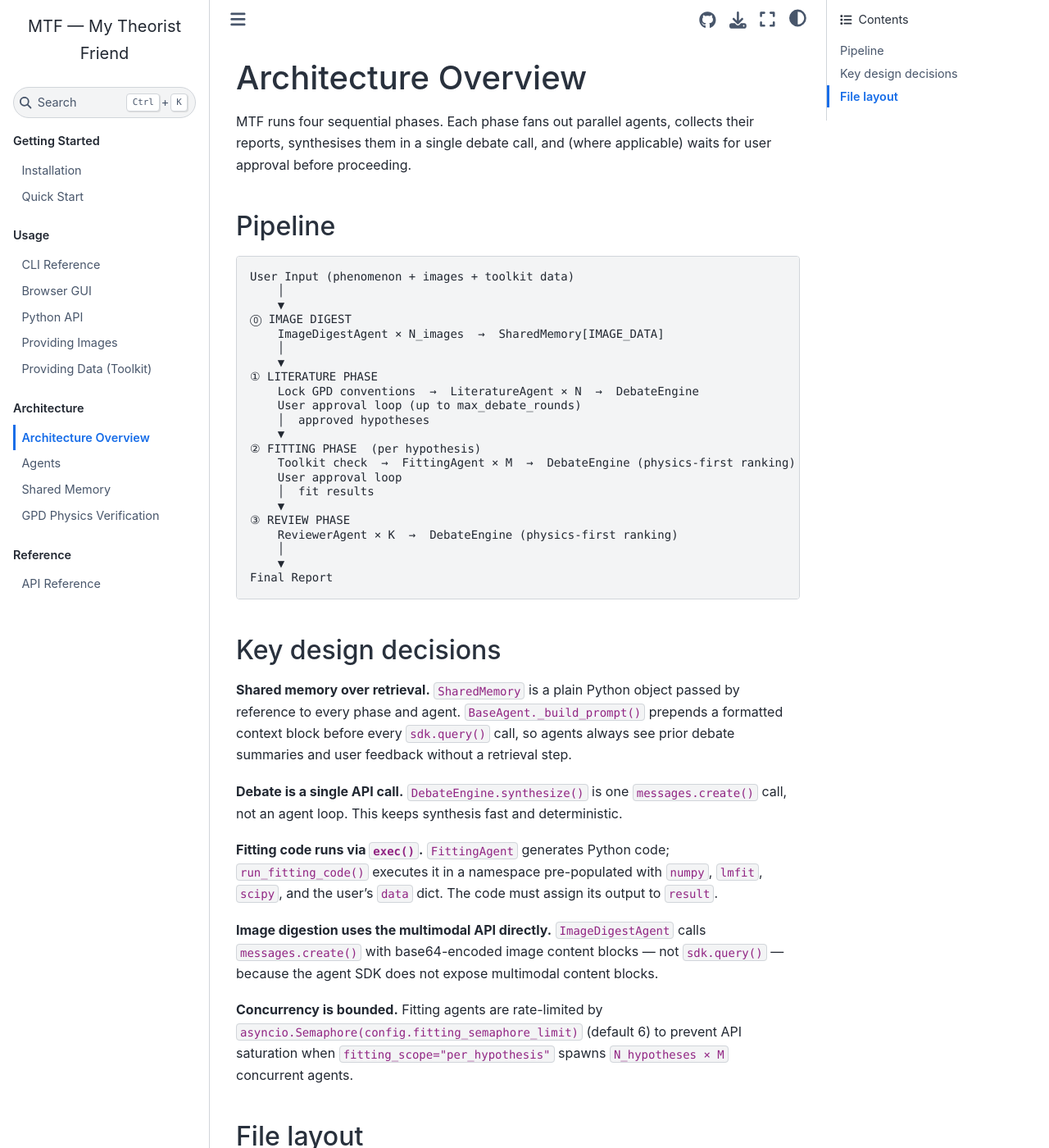
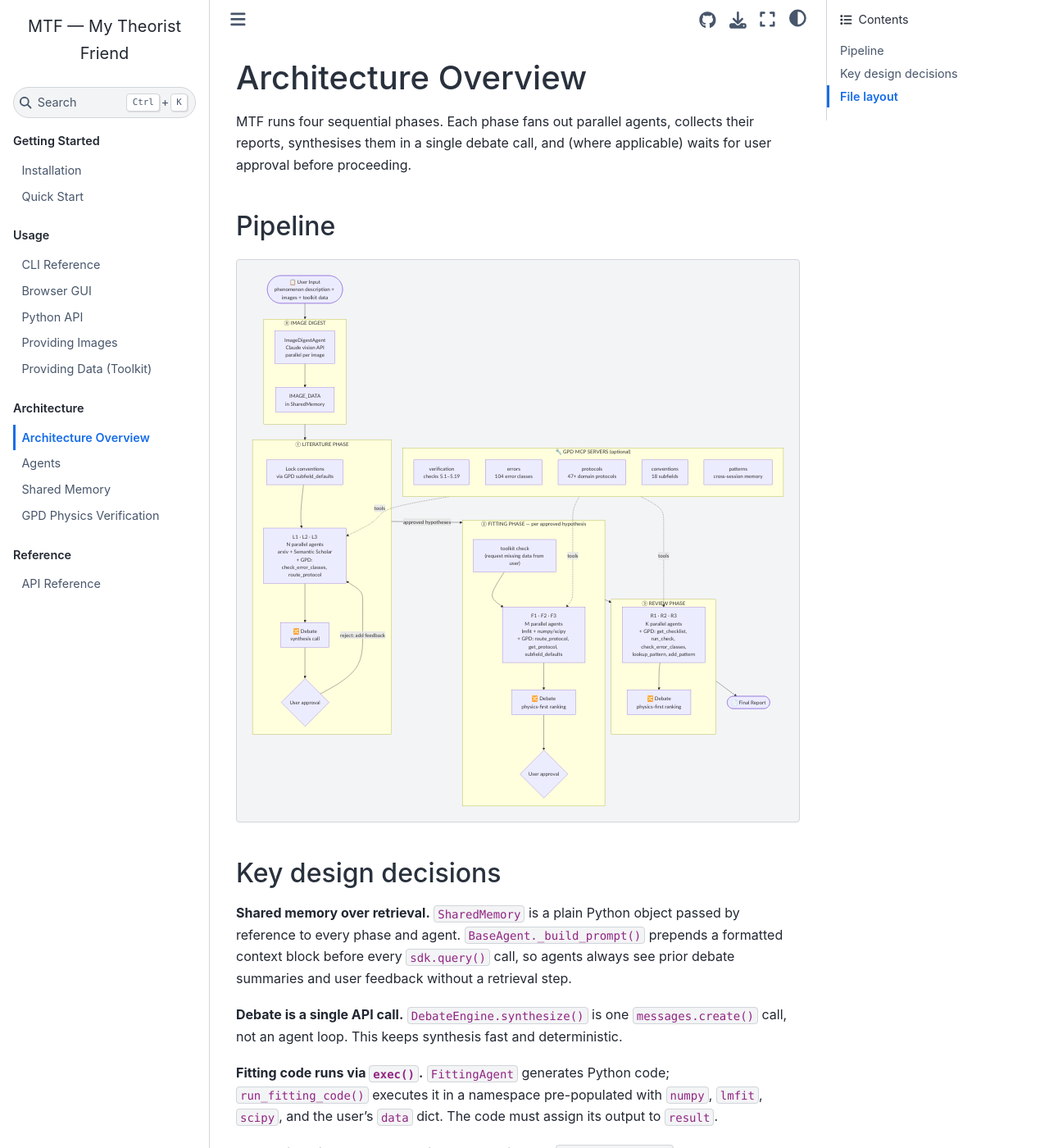
Before and after one commit to FaroutYLq/mtf, a Sphinx documentation site: the page built from docs/architecture/overview.md, in a window 1280 px wide and 1400 px high. Shown: the whole window at 82% size. Built offline with Sphinx 7.4.7 and the Sphinx Book theme 1.1.4, drawn with Linux system fonts in a browser that asks for light colours.

Commit message:
Restore workflow diagram in architecture overview
Add sphinxcontrib-mermaid to render the flowchart in the docs.

Co-Authored-By: Claude Sonnet 4.6 <noreply@anthropic.com>

````diff
--- a/docs/architecture/overview.md
+++ b/docs/architecture/overview.md
@@ -4,29 +4,63 @@ MTF runs four sequential phases. Each phase fans out parallel agents, collects t
 
 ## Pipeline
 
-```
-User Input (phenomenon + images + toolkit data)
-    │
-    ▼
-⓪ IMAGE DIGEST
-    ImageDigestAgent × N_images  →  SharedMemory[IMAGE_DATA]
-    │
-    ▼
-① LITERATURE PHASE
-    Lock GPD conventions  →  LiteratureAgent × N  →  DebateEngine
-    User approval loop (up to max_debate_rounds)
-    │  approved hypotheses
-    ▼
-② FITTING PHASE  (per hypothesis)
-    Toolkit check  →  FittingAgent × M  →  DebateEngine (physics-first ranking)
-    User approval loop
-    │  fit results
-    ▼
-③ REVIEW PHASE
-    ReviewerAgent × K  →  DebateEngine (physics-first ranking)
-    │
-    ▼
-Final Report
+```{mermaid}
+flowchart TD
+    Input(["📋 User Input\nphenomenon description + images + toolkit data"])
+
+    subgraph GPD ["🔧 GPD MCP SERVERS (optional)"]
+        direction TB
+        GV["verification\nchecks 5.1–5.19"]
+        GE["errors\n104 error classes"]
+        GP["protocols\n47+ domain protocols"]
+        GC["conventions\n18 subfields"]
+        GPat["patterns\ncross-session memory"]
+    end
+
+    subgraph LIT ["① LITERATURE PHASE"]
+        direction TB
+        LC["Lock conventions\nvia GPD subfield_defaults"]
+        L["L1 · L2 · L3\nN parallel agents\narxiv + Semantic Scholar\n+ GPD: check_error_classes, route_protocol"]
+        LD["🔀 Debate\nsynthesis call"]
+        LU{"User approval"}
+        LC --> L --> LD --> LU
+        LU -->|"reject: add feedback"| L
+    end
+
+    subgraph FIT ["② FITTING PHASE  —  per approved hypothesis"]
+        direction TB
+        FT["toolkit check\n(request missing data from user)"]
+        F["F1 · F2 · F3\nM parallel agents\nlmfit + numpy/scipy\n+ GPD: route_protocol, get_protocol, subfield_defaults"]
+        FD["🔀 Debate\nphysics-first ranking"]
+        FU{"User approval"}
+        FT --> F --> FD --> FU
+    end
+
+    subgraph REV ["③ REVIEW PHASE"]
+        direction TB
+        R["R1 · R2 · R3\nK parallel agents\n+ GPD: get_checklist, run_check, check_error_classes,\nlookup_pattern, add_pattern"]
+        RD["🔀 Debate\nphysics-first ranking"]
+        R --> RD
+    end
+
+    GPD -.->|"tools"| L
+    GPD -.->|"tools"| F
+    GPD -.->|"tools"| R
+
+    Report(["📄 Final Report"])
+
+    subgraph IMG ["⓪ IMAGE DIGEST"]
+        direction TB
+        I["ImageDigestAgent\nClaude vision API\nparallel per image"]
+        IM["IMAGE_DATA\nin SharedMemory"]
+        I --> IM
+    end
+
+    Input --> IMG
+    IMG --> LIT
+    LIT -->|"approved hypotheses"| FIT
+    FIT --> REV
+    REV --> Report
 ```
 
 ## Key design decisions
--- a/docs/conf.py
+++ b/docs/conf.py
@@ -11,6 +11,7 @@ extensions = [
     "sphinx.ext.viewcode",
     "sphinx_autodoc_typehints",
     "myst_parser",
+    "sphinxcontrib.mermaid",
 ]
 
 myst_enable_extensions = ["colon_fence", "deflist"]
--- a/docs/requirements.txt
+++ b/docs/requirements.txt
@@ -2,3 +2,4 @@ sphinx>=7.3
 sphinx-book-theme>=1.1
 myst-parser>=3.0
 sphinx-autodoc-typehints>=2.0
+sphinxcontrib-mermaid>=0.9
````
